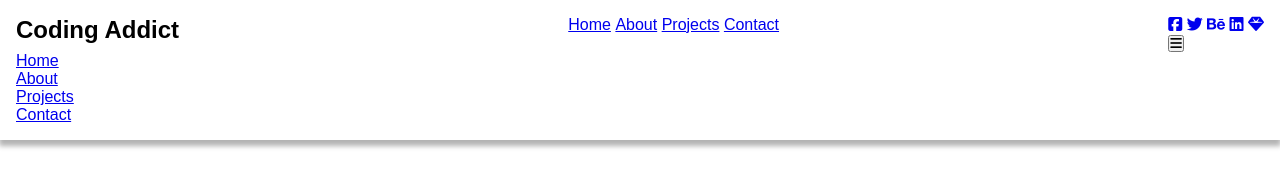
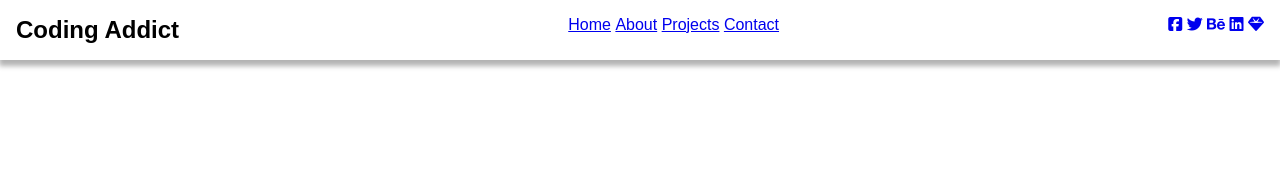
Before and after one commit to AngeloCornelio/res-navbar, a website: page index.html in a window 1280 px wide. Drawn offline with Linux system fonts and the light colour scheme.

Commit message:
Implement responsive css

```diff
--- a/index.html
+++ b/index.html
@@ -15,7 +15,7 @@
                 <div class="logo">
                     <h1>Coding <span class="logo-blue">Addict</span></h1>
                 </div>
-                <div class="nav-center">
+                <div class="nav-center desktop">
                     <ul>
                         <li><a href="#">Home</a></li>
                         <li><a href="#">About</a></li>
@@ -24,17 +24,17 @@
                     </ul>
                 </div>
                 <div class="nav-right">
-                    <ul>
+                    <ul class="desktop">
                         <li><a href="#"><span class="fab fa-facebook-square"></span></a></li>
                         <li><a href="#"><span class="fab fa-twitter"></span></a></li>
                         <li><a href="#"><span class="fab fa-behance"></span></a></li>
                         <li><a href="#"><span class="fab fa-linkedin"></span></a></li>
                         <li><a href="#"><span class="fas fa-gem"></span></a></li>
                     </ul>
-                    <button class="fas fa-bars"></button>
+                    <button class="fas fa-bars mobile"></button>
                 </div>
             </div>
-            <div class="nav-menu">
+            <div class="nav-menu mobile">
                 <ul>
                     <li><a href="#">Home</a></li>
                     <li><a href="#">About</a></li>
--- a/styles.css
+++ b/styles.css
@@ -19,3 +19,18 @@ header {
 .nav-top li {
     display: inline;
 }
+
+/* --- RESPONSIVE --- */
+.desktop {
+    display: none;
+}
+
+@media (min-width: 768px) {
+    .desktop {
+        display: inline-block;
+    }
+
+    .mobile, button.mobile {
+        display: none;
+    }
+}
```
